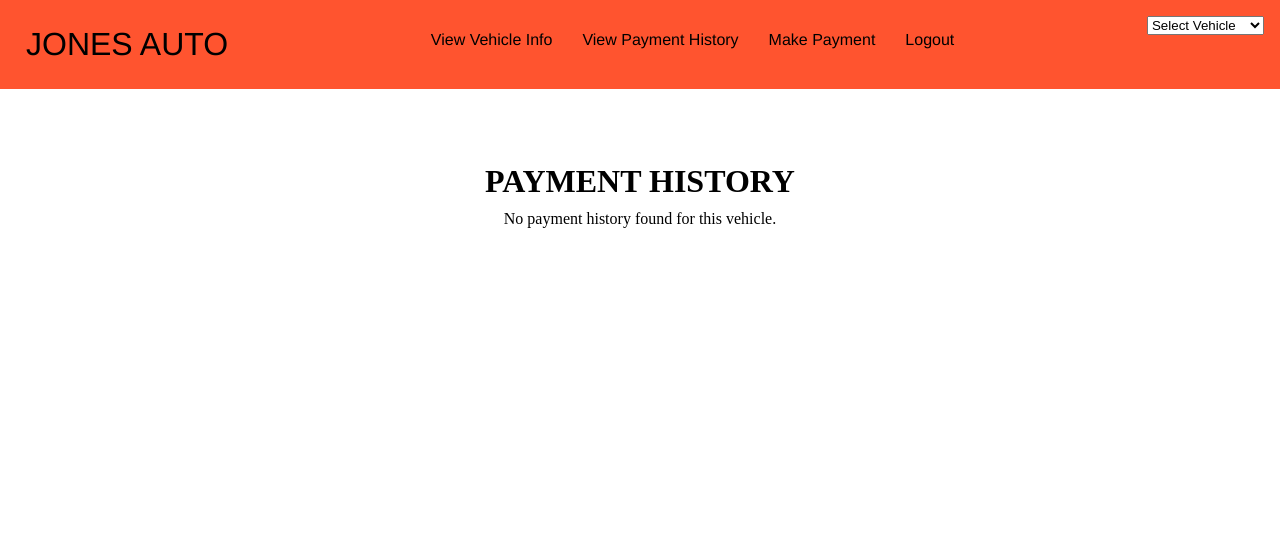
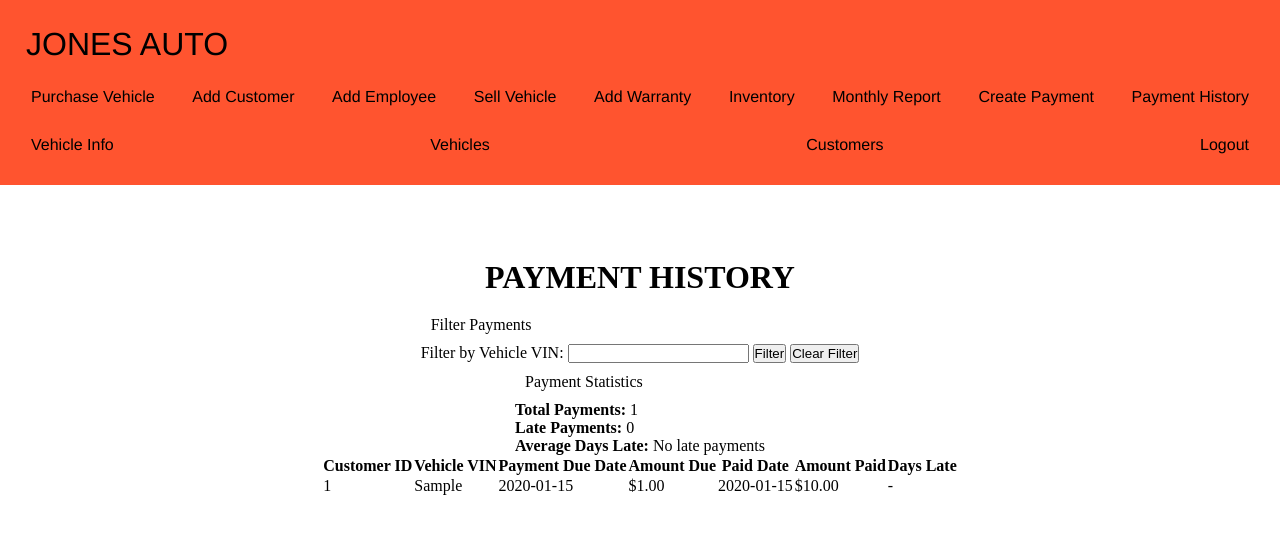
Before and after one commit to RonanKunkel/cpsc3660_Project, a PHP site: page /view/paymentHistoryView.php in a window 1280 px wide. Shown: the top 534 px of the page. Run offline with PHP 8.4, Linux system fonts and the light colour scheme; the visitor is signed in with stand-in values (Sample User, id 1); tables that the repository leaves empty hold one stand-in row (values such as "Sample post").

Commit message:
Added payment history to admin

```diff
--- a/public/view/paymentHistoryView.php
+++ b/public/view/paymentHistoryView.php
@@ -1,15 +1,21 @@
 <?php
 session_start();
-if (!isset($_SESSION['user_type']) || $_SESSION['user_type'] !== 'customer') {
+if (!isset($_SESSION['user_type']) || ($_SESSION['user_type'] !== 'customer' && $_SESSION['user_type'] !== 'admin')) {
     header('Location: index.php');
     exit;
 }
 
 require '../../config/db.php';
 
+$user_type = $_SESSION['user_type'];
 $vin = $_GET['vin'] ?? null;
 $payments = [];
+$amount_due = null;
+$next_payment = null;
+$late_payment_count = 0;
+$average_days_late = 0;
 
+if ($user_type === 'customer') {
     if ($vin) {
         $customer_id = $_SESSION['user_id'];
         $stmt = $conn->prepare("
@@ -38,6 +44,44 @@ if ($vin) {
             }
         }
     }
+} elseif ($user_type === 'admin') {
+    if ($vin) {
+        $stmt = $conn->prepare("
+            SELECT p.*
+            FROM payment p
+            JOIN sale s ON p.sale_id = s.id
+            WHERE s.vin = ?
+            ORDER BY p.paid_date DESC
+            ");
+        $stmt->execute([$vin]);
+    } else {
+        $stmt = $conn->prepare("
+            SELECT p.*
+            FROM payment p
+            ORDER BY p.paid_date DESC
+            ");
+        $stmt->execute();
+    }
+
+    $payments = $stmt->fetchAll(PDO::FETCH_ASSOC);
+
+    if (!empty($payments)) {
+        $late_payments = [];
+        foreach ($payments as $payment) {
+            if (!empty($payment['paid_date']) && $payment['paid_date'] > $payment['payment_date']) {
+                $paid_date = new DateTime($payment['paid_date']);
+                $due_date = new DateTime($payment['payment_date']);
+                $days_late = $paid_date->diff($due_date)->days;
+                $late_payments[] = $days_late;
+            }
+        }
+
+        $late_payment_count = count($late_payments);
+        if ($late_payment_count > 0) {
+            $average_days_late = round(array_sum($late_payments) / $late_payment_count, 2);
+        }
+    }
+}
 ?>
 <!DOCTYPE html>
 <html>
@@ -45,35 +89,94 @@ if ($vin) {
 <?php include('../../templates/head.php'); ?>
 
 <body>
-    <?php include('../../templates/customerHeader.php'); ?>
+    <?php
+    if ($user_type === 'admin') {
+        include('../../templates/header.php');
+    } else {
+        include('../../templates/customerHeader.php');
+    }
+    ?>
     <section class="main-content">
         <h1>Payment History</h1>
-        <?php if (isset($next_payment)): ?>
+
+        <?php if ($user_type === 'admin'): ?>
+            <div class="filter-section">
+                <h3>Filter Payments</h3>
+                <form method="GET">
+                    <label for="vin-input">Filter by Vehicle VIN:</label>
+                    <input type="text" id="vin-input" name="vin" value="<?php echo htmlspecialchars($vin ?? ''); ?>">
+                    <button type="submit" >Filter</button>
+                    <button href="paymentHistoryView.php">Clear Filter</button>
+                </form>
+            </div>
+
+            <?php if (!empty($payments)): ?>
+                <div class="statistics-section">
+                    <h3>Payment Statistics</h3>
+                    <p><strong>Total Payments:</strong> <?php echo count($payments); ?></p>
+                    <p><strong>Late Payments:</strong> <?php echo $late_payment_count; ?></p>
+                    <p><strong>Average Days Late:</strong> <?php echo $average_days_late > 0 ? $average_days_late . ' days' : 'No late payments'; ?></p>
+                </div>
+            <?php endif; ?>
+        <?php endif; ?>
+
+        <?php if ($user_type === 'customer' && isset($next_payment)): ?>
             <p><strong>Next Payment:</strong> <?php echo htmlspecialchars($next_payment); ?> - <strong>Amount Due:</strong> $<?php echo htmlspecialchars(number_format($amount_due, 2)); ?></p>
         <?php endif; ?>
+
         <?php if ($payments): ?>
             <table>
                 <thead>
                     <tr>
+                        <?php if ($user_type === 'admin'): ?>
+                            <th>Customer ID</th>
+                            <th>Vehicle VIN</th>
+                        <?php endif; ?>
                         <th>Payment Due Date</th>
                         <th>Amount Due</th>
                         <th>Paid Date</th>
-                        <th>Amount</th>
+                        <th>Amount Paid</th>
+                        <?php if ($user_type === 'admin'): ?>
+                            <th>Days Late</th>
+                        <?php endif; ?>
                     </tr>
                 </thead>
                 <tbody>
-                    <?php foreach ($payments as $payment): ?>
+                    <?php foreach ($payments as $payment):
+                        $days_late = '';
+                        if ($user_type === 'admin' && !empty($payment['paid_date']) && $payment['paid_date'] > $payment['payment_date']) {
+                            $paid_date = new DateTime($payment['paid_date']);
+                            $due_date = new DateTime($payment['payment_date']);
+                            $days_late = $paid_date->diff($due_date)->days;
+                        }
+                    ?>
                         <tr>
+                            <?php if ($user_type === 'admin'): ?>
+                                <td><?php echo htmlspecialchars($payment['customer_id']); ?></td>
+                                <td>
+                                    <?php
+                                    $stmt = $conn->prepare("SELECT vin FROM sale WHERE id = ?");
+                                    $stmt->execute([$payment['sale_id']]);
+                                    $sale = $stmt->fetch(PDO::FETCH_ASSOC);
+                                    echo htmlspecialchars($sale['vin'] ?? '');
+                                    ?>
+                                </td>
+                            <?php endif; ?>
                             <td><?php echo htmlspecialchars($payment['payment_date']); ?></td>
-                            <td>$<?php echo htmlspecialchars(number_format($payment['amount'], 2)); ?></td>
+                            <td>$<?php echo htmlspecialchars(number_format($payment['due'], 2)); ?></td>
                             <td><?php echo htmlspecialchars($payment['paid_date']); ?></td>
                             <td>$<?php echo htmlspecialchars(number_format($payment['amount'], 2)); ?></td>
+                            <?php if ($user_type === 'admin'): ?>
+                                <td>
+                                    <?php echo $days_late ? $days_late . ' days' : '-'; ?>
+                                </td>
+                            <?php endif; ?>
                         </tr>
                     <?php endforeach; ?>
                 </tbody>
             </table>
         <?php else: ?>
-            <p>No payment history found for this vehicle.</p>
+            <p>No payment history found<?php echo $vin ? ' for VIN ' . htmlspecialchars($vin) : ''; ?>.</p>
         <?php endif; ?>
     </section>
 
--- a/templates/header.php
+++ b/templates/header.php
@@ -41,6 +41,7 @@ if ($user_type === 'customer') {
           <a href="../../public/view/inventoryView.php" class="_page">Inventory</a>
           <a href="../../public/view/report.php" class="_page">Monthly Report</a>
           <a href="../../public/entry/payments.php" class="_page">Create Payment</a>
+          <a href="../../public/view/paymentHistoryView.php" class="_page">Payment History</a>
           <a href="../../public/view/vehicleInfo.php" class="_page">Vehicle Info</a>
           <a href="../../public/view/vehiclesView.php" class="_page">Vehicles</a>
           <a href="../../public/view/customersView.php" class="_page">Customers</a>
```
Lines whose indentation alone changed are shown as unchanged.
